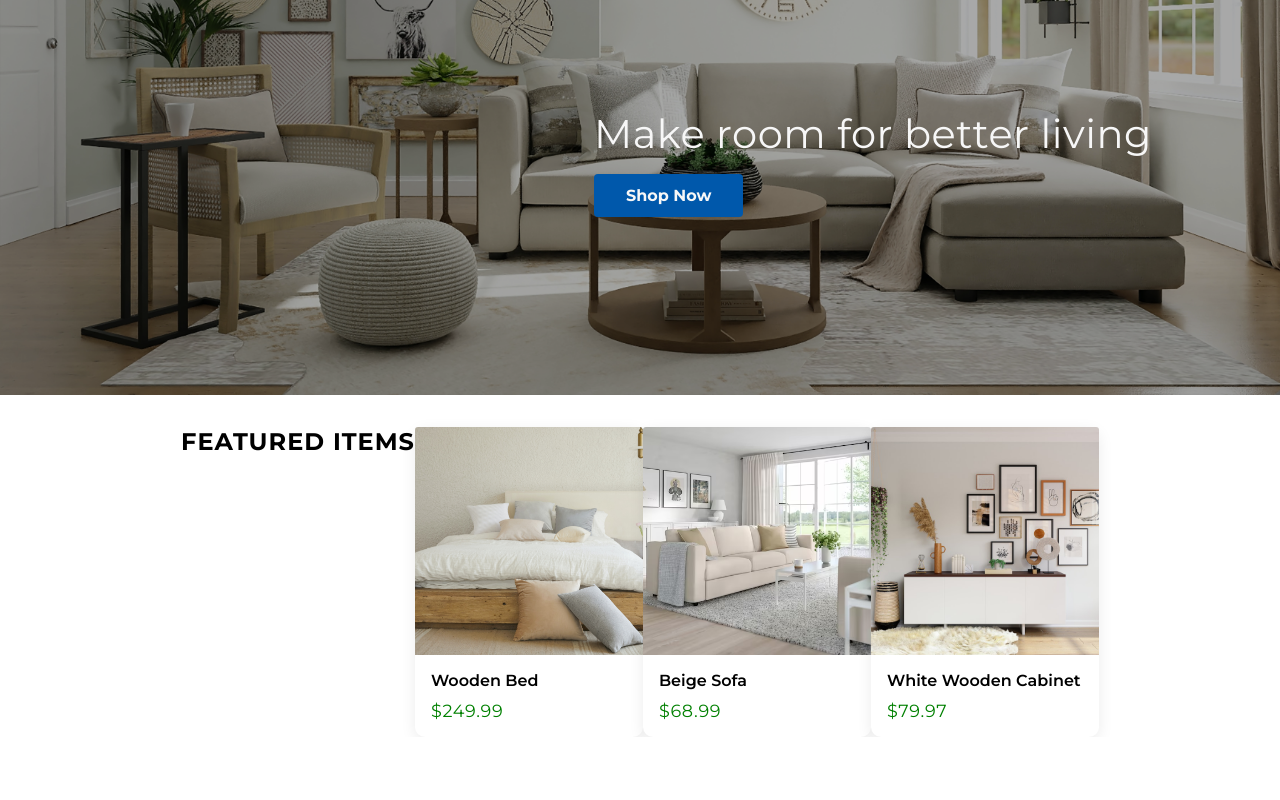
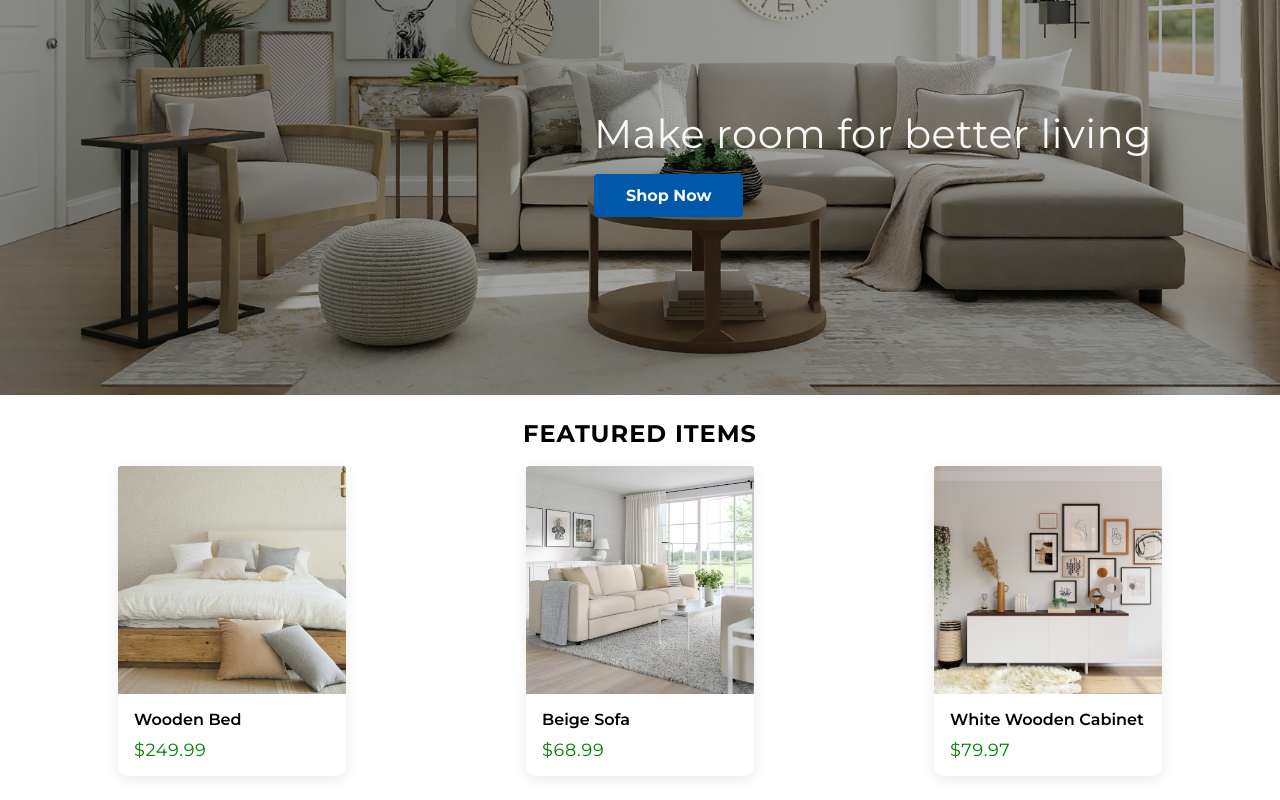
Before and after one commit to Sharkri/shopping-cart, a React (Create React App) app: page / in a window 1280 px wide. Shown: the part 400-1200 px from the top of the page. Before the commit the page ends 1137 px from the top, so only its background shows below. Built offline with nearby package versions, Linux system fonts and the light colour scheme.

Commit message:
Style featured items and change from div to ul list

```diff
--- a/src/components/Home.js
+++ b/src/components/Home.js
@@ -22,9 +22,13 @@ function Home({ featured = [] }) {
 
       <section className="bottom-section">
         <h1 className="bottom-section-heading">Featured Items</h1>
-        {featured.map((product) => (
-          <ProductItem product={product} key={product.id} />
-        ))}
+        <ul className="featured-items">
+          {featured.map((product) => (
+            <li key={product.id}>
+              <ProductItem product={product} />
+            </li>
+          ))}
+        </ul>
       </section>
     </div>
   );
--- a/src/styles/Home.css
+++ b/src/styles/Home.css
@@ -55,12 +55,25 @@
 /* Bottom Section */
 
 .bottom-section {
-  margin-top: 2rem;
+  padding: 1.5rem;
   display: flex;
+  flex-direction: column;
   justify-content: center;
+  align-items: center;
+  gap: 18px;
 }
 
 .bottom-section-heading {
   text-transform: uppercase;
   letter-spacing: 1px;
 }
+
+.featured-items {
+  align-content: center;
+  display: grid;
+  grid-template-columns: repeat(auto-fit, minmax(228px, 1fr));
+  gap: 24px;
+  justify-items: center;
+  width: 100%;
+  max-width: 1200px;
+}
--- a/src/styles/index.css
+++ b/src/styles/index.css
@@ -57,3 +57,7 @@ a {
 button {
   cursor: pointer;
 }
+
+li {
+  list-style-type: none;
+}
```
